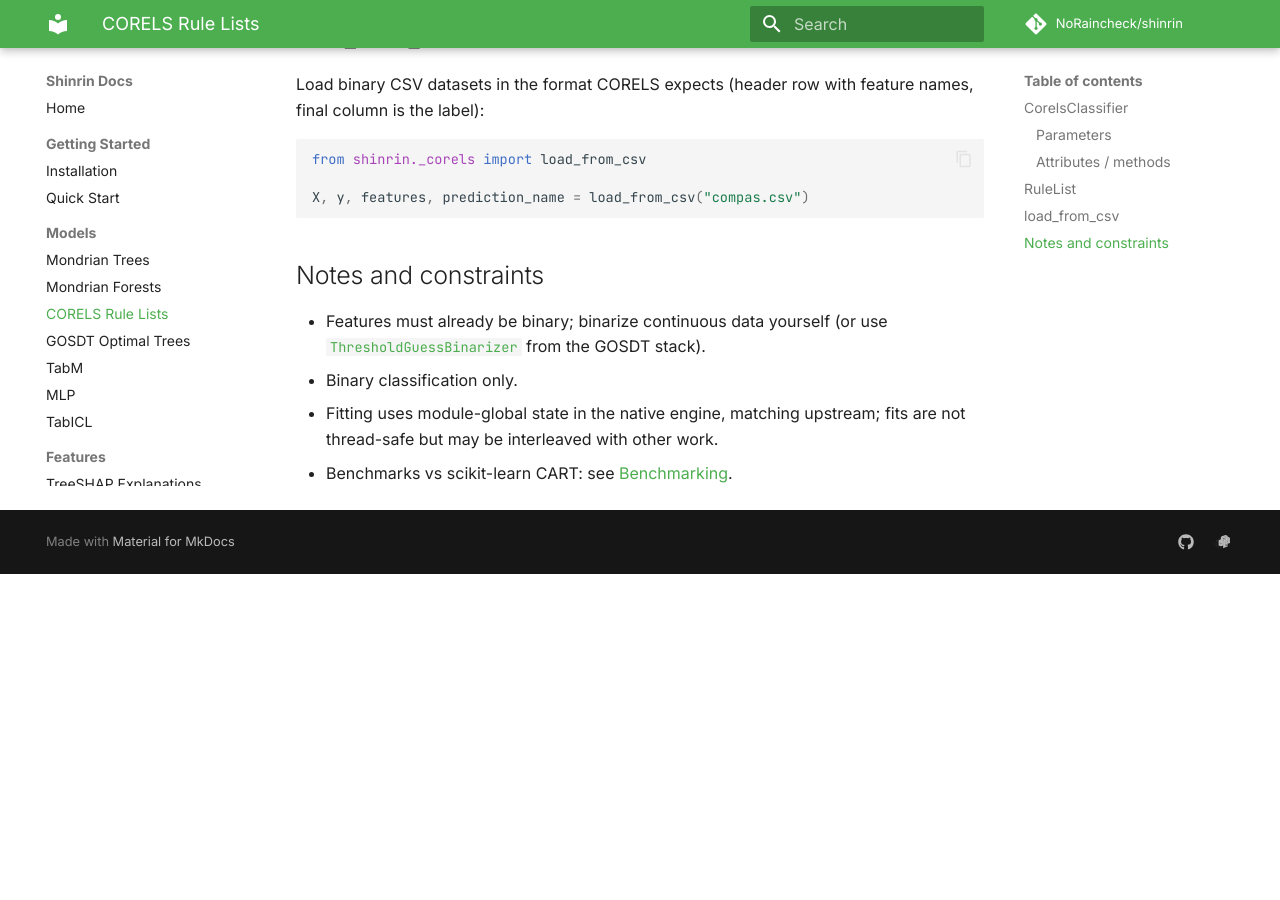
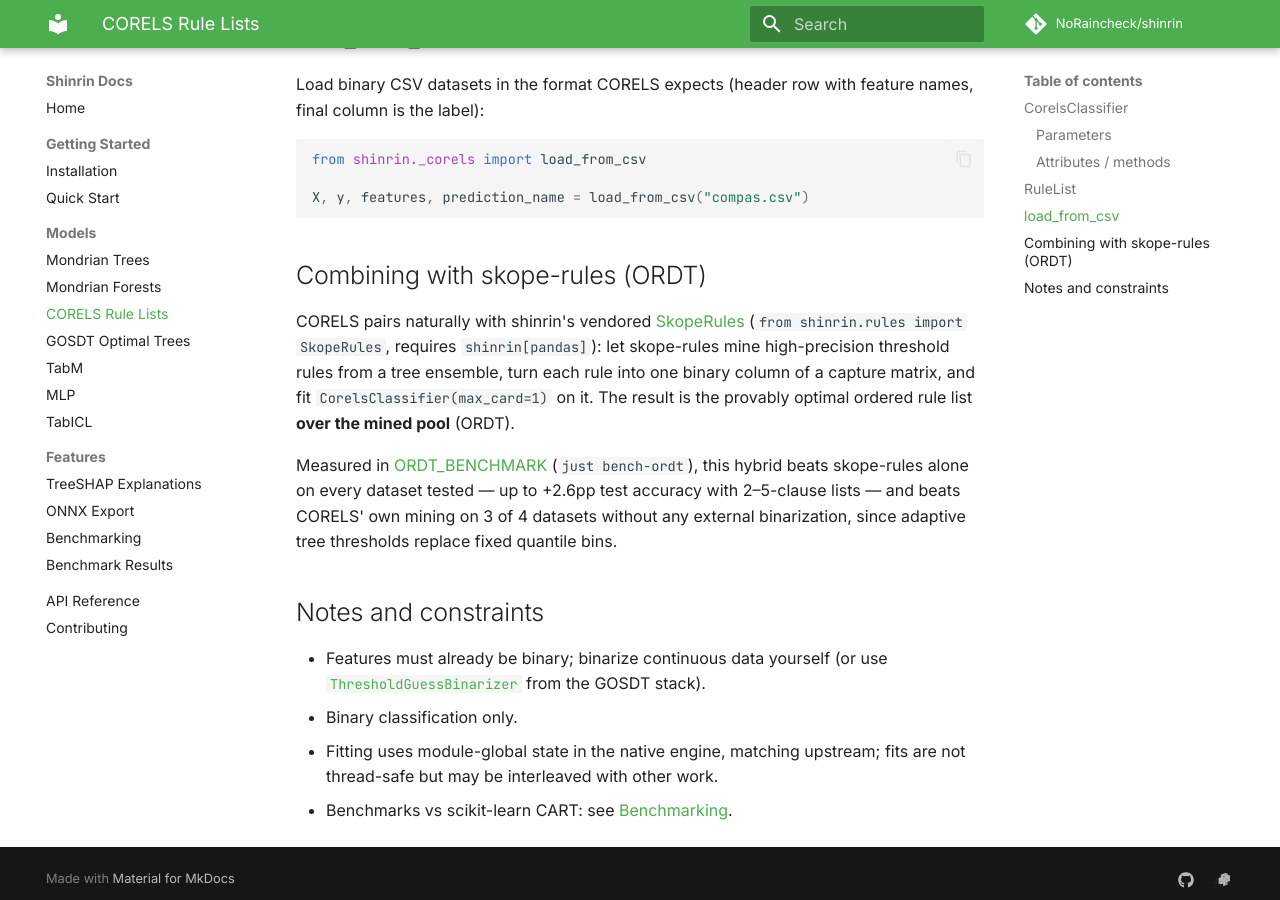
Before and after one commit to NoRaincheck/shinrin, an MkDocs documentation site: the page built from docs/models/corels.md, in a window 1280 px wide and 900 px high, scrolled down 2051 px. Built offline with MkDocs 1.6.1 and Material for MkDocs 9.7.7, drawn with Linux system fonts in a browser that asks for light colours; comment, search, counter and statistics services are not loaded; before the commit the page ends 2625 px from its top, so only the background shows below that.

Commit message:
docs: highlight ORDT skope+CORELS hybrid results across readme and docs

````diff
--- a/docs/models/corels.md
+++ b/docs/models/corels.md
@@ -77,6 +77,22 @@ from shinrin._corels import load_from_csv
 X, y, features, prediction_name = load_from_csv("compas.csv")
 ```
 
+## Combining with skope-rules (ORDT)
+
+CORELS pairs naturally with shinrin's vendored
+[SkopeRules](https://github.com/scikit-learn-contrib/skope-rules)
+(`from shinrin.rules import SkopeRules`, requires `shinrin[pandas]`):
+let skope-rules mine high-precision threshold rules from a tree ensemble,
+turn each rule into one binary column of a capture matrix, and fit
+`CorelsClassifier(max_card=1)` on it. The result is the provably optimal
+ordered rule list **over the mined pool** (ORDT).
+
+Measured in [ORDT_BENCHMARK](https://github.com/NoRaincheck/shinrin/blob/main/scripts/benchmarks/ORDT_BENCHMARK.md)
+(`just bench-ordt`), this hybrid beats skope-rules alone on every dataset
+tested — up to +2.6pp test accuracy with 2–5-clause lists — and beats
+CORELS' own mining on 3 of 4 datasets without any external binarization,
+since adaptive tree thresholds replace fixed quantile bins.
+
 ## Notes and constraints
 
 - Features must already be binary; binarize continuous data yourself (or use
````
Also changed, not shown: README.md (+2 -2 lines), docs/features/benchmarking.md (+1 -0 lines), docs/index.md (+1 -1 lines).
